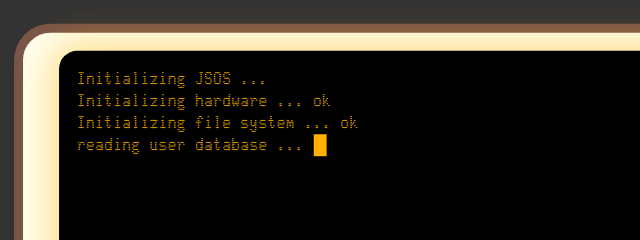
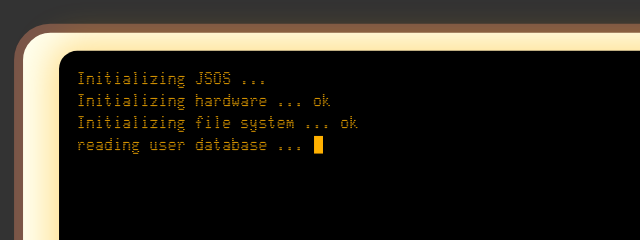
Before and after one commit to xles/blogterm, a plain HTML site: page index.html in a window 1280 px wide. Shown: the top 240 px of the page, 199-839 px from the left. Drawn offline with Linux system fonts and the light colour scheme; no server answers; a script that the page names is missing.

Commit message:
Switched caret to inverted glyph

```diff
--- a/css/blogterm.css
+++ b/css/blogterm.css
@@ -104,7 +104,9 @@
 }
 
 #caret:after {
-  content: '\2588';
+  content: '\0020';
+  background-color: #ffb000;
+  color: #000;
   animation: blink steps(1) 1s infinite;
 }
 
```
